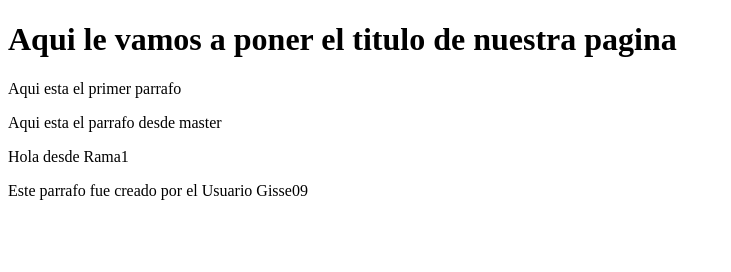
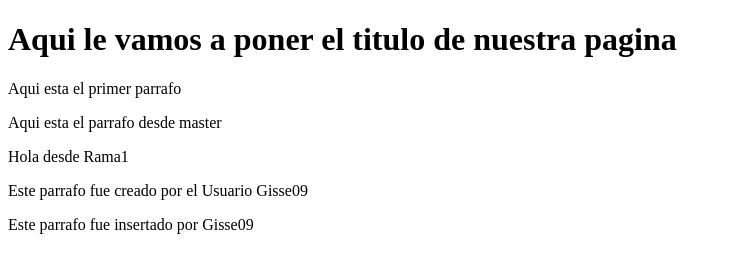
Before and after one commit to Giss09/practicasgit, a plain HTML site: page index.html in a window 1280 px wide. Shown: the whole page, without its empty margins (0-731 px from the left). Drawn offline with Linux system fonts and the light colour scheme.

Commit message:
El parrafo fue insertado por Gisse09

```diff
--- a/index.html
+++ b/index.html
@@ -15,5 +15,6 @@
     <p>Aqui esta el parrafo desde master</p>
     <p>Hola desde Rama1</p>
     <p>Este parrafo fue creado por el Usuario Gisse09</p>
+    <p>Este parrafo fue insertado por Gisse09</p>
 </body>
 </html>
```
